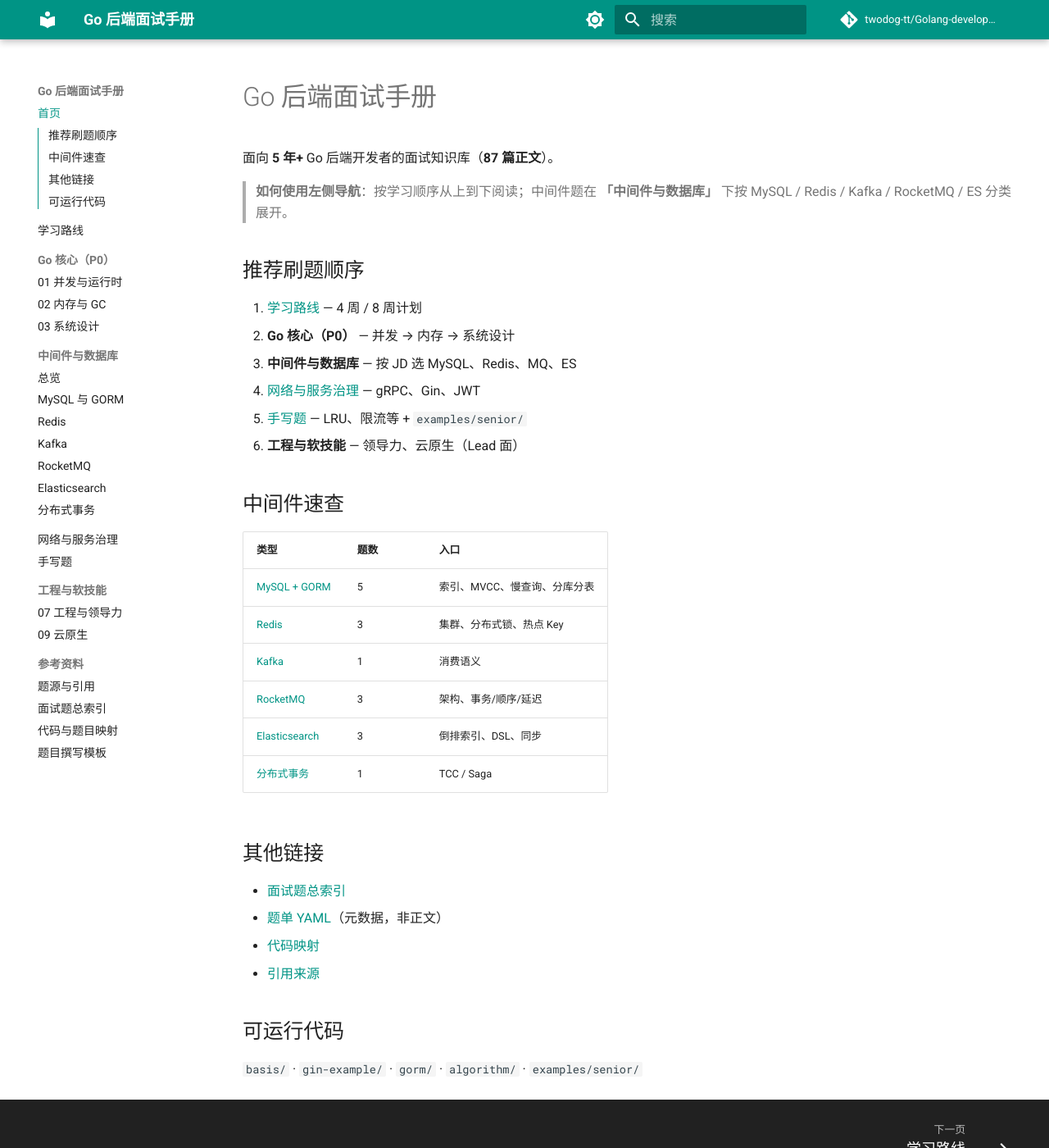
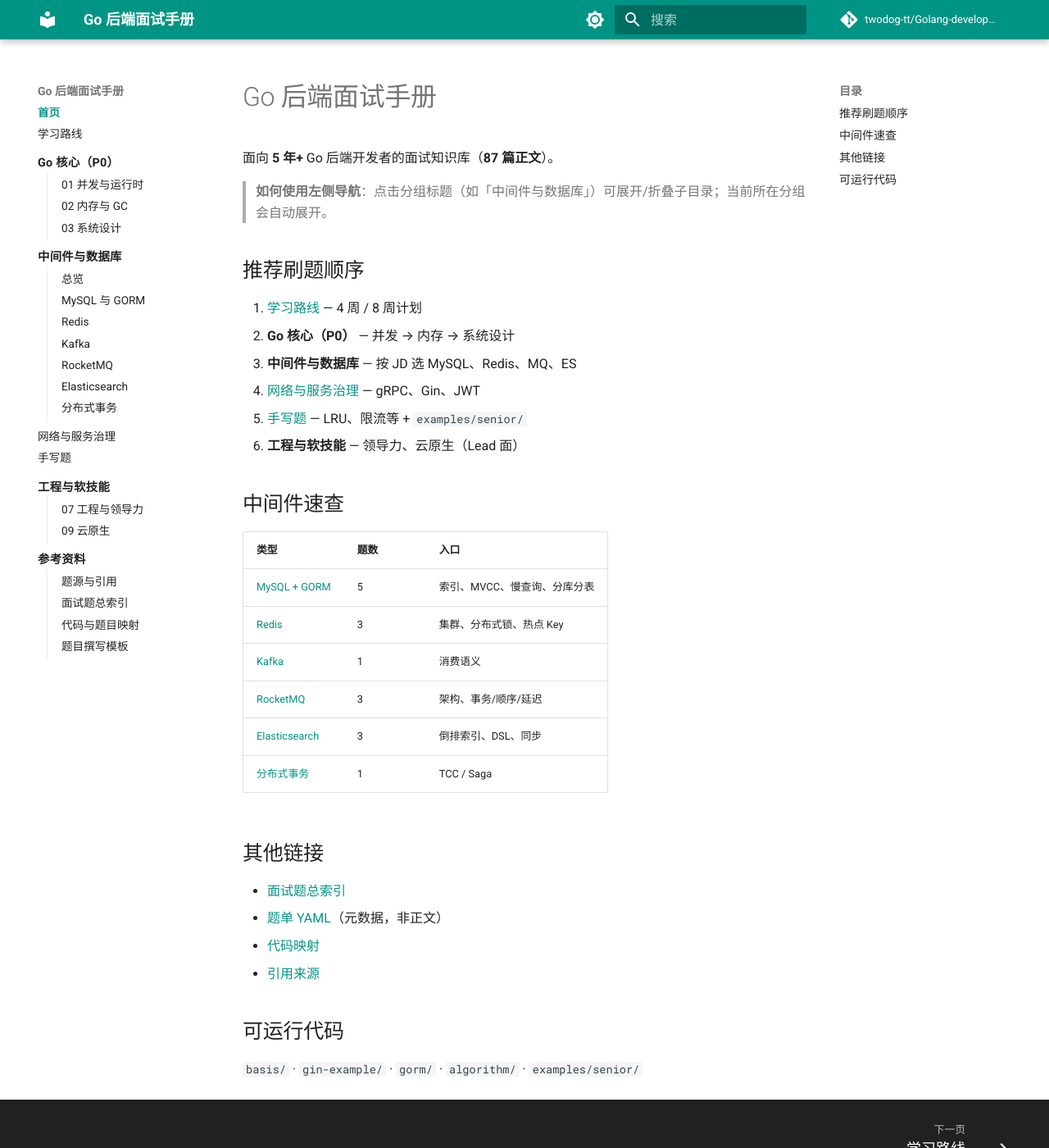
Before and after one commit to twodog-tt/Golang-development-manual, an MkDocs documentation site: the page built from docs/index.md, in a window 1280 px wide and 1400 px high. Shown: the whole window at 82% size. Built offline with MkDocs 1.6.1 and Material for MkDocs 9.7.7, drawn with Linux system fonts in a browser that asks for light colours; comment, search, counter and statistics services are not loaded.

Commit message:
Enable collapsible sidebar navigation with custom styling.
Remove navigation.expand and toc.integrate so sections fold by default, and add CSS for clearer group headers and expand indicators.

Co-authored-by: Cursor <cursoragent@cursor.com>

```diff
--- a/docs/index.md
+++ b/docs/index.md
@@ -2,7 +2,7 @@
 
 面向 **5 年+** Go 后端开发者的面试知识库（**87 篇正文**）。
 
-> **如何使用左侧导航**：按学习顺序从上到下阅读；中间件题在 **「中间件与数据库」** 下按 MySQL / Redis / Kafka / RocketMQ / ES 分类展开。
+> **如何使用左侧导航**：点击分组标题（如「中间件与数据库」）可展开/折叠子目录；当前所在分组会自动展开。
 
 ## 推荐刷题顺序
 
--- /dev/null
+++ b/docs/stylesheets/extra.css
@@ -0,0 +1,52 @@
+/* ── 可折叠侧边栏：分组标题与展开指示 ── */
+
+/* 一级分组（Go 核心、中间件等）加粗，与叶子节点区分 */
+.md-nav--primary > .md-nav__list > .md-nav__item--section > .md-nav__link {
+  font-weight: 600;
+  font-size: 0.72rem;
+  letter-spacing: 0.02em;
+  text-transform: none;
+  color: var(--md-default-fg-color);
+  margin-top: 0.35rem;
+}
+
+/* 分组标题 hover */
+.md-nav--primary > .md-nav__list > .md-nav__item--section > .md-nav__link:hover {
+  color: var(--md-primary-fg-color);
+}
+
+/* 展开/折叠箭头：稍大、更易点 */
+.md-nav--primary .md-nav__item--section > .md-nav__link .md-nav__icon {
+  width: 0.9rem;
+  height: 0.9rem;
+  transition: transform 0.2s ease;
+}
+
+/* 展开状态箭头旋转（Material 用 checkbox，:checked 即展开） */
+.md-nav--primary .md-nav__item--section > .md-nav__link:has(+ input:checked) .md-nav__icon,
+.md-nav--primary .md-nav__item--section > input:checked ~ .md-nav__link .md-nav__icon {
+  transform: rotate(90deg);
+}
+
+/* 子级缩进与分隔线，层级更清晰 */
+.md-nav--primary .md-nav__item--nested > .md-nav {
+  border-left: 1px solid var(--md-default-fg-color--lightest);
+  margin-left: 0.55rem;
+  padding-left: 0.25rem;
+}
+
+/* 二级分组（如 MySQL、Redis） */
+.md-nav--primary .md-nav__item--section .md-nav__item--section > .md-nav__link {
+  font-weight: 500;
+  font-size: 0.68rem;
+}
+
+/* 当前页高亮 */
+.md-nav__link--active {
+  font-weight: 600;
+}
+
+/* 叶子节点字号略小，减少视觉噪音 */
+.md-nav--primary .md-nav__item:not(.md-nav__item--section) > .md-nav__link {
+  font-size: 0.68rem;
+}
--- a/mkdocs.yml
+++ b/mkdocs.yml
@@ -25,15 +25,16 @@ theme:
         name: 浅色模式
   features:
     - navigation.sections
-    - navigation.expand
     - navigation.indexes
     - navigation.top
     - navigation.footer
-    - toc.integrate
     - search.suggest
     - search.highlight
     - content.code.copy
     - toc.follow
+
+extra_css:
+  - stylesheets/extra.css
 
 plugins:
   - awesome-pages
```
